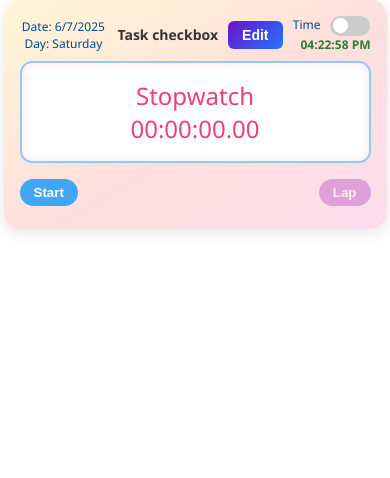
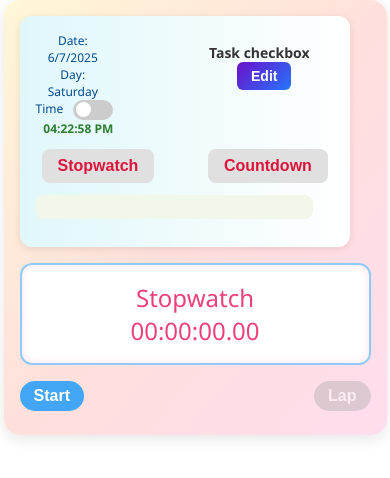
Before and after one commit to BRAJESWARG/task-tracker, a React (Create React App) app: page / in a window 390 px wide. Shown: the top 478 px of the page. Built offline with nearby package versions, Linux system fonts and the light colour scheme.

Commit message:
total countdown added

```diff
--- a/src/App.tsx
+++ b/src/App.tsx
@@ -1,6 +1,6 @@
 import React from 'react';
 import './App.css';
-import TaskTimerApp from './components/TaskTimerApp';
+import TaskTimerApp from './components/TaskTimerApp2';
 
 function App() {
   return (
--- a/src/components/CountdownTimer.css
+++ b/src/components/CountdownTimer.css
@@ -2,10 +2,12 @@
     text-align: center;
     padding: 1rem;
     background: linear-gradient(135deg, #c9d6ff, #e2e2e2);
-    border-radius: 12px;
+    border-radius: 50%;
     box-shadow: 0 4px 12px rgba(0, 0, 0, 0.2);
     max-width: 500px;
     margin: auto;
+    color: #f06292;
+
 }
 
 .time-selectors {
--- a/src/components/HeaderSection.css
+++ b/src/components/HeaderSection.css
@@ -1,10 +1,11 @@
 .header-section {
-  width: 100%;
+  width: 95%;
   padding: 16px;
   background: linear-gradient(to right, #e0f7fa, #fff);
   border-radius: 12px;
   box-shadow: 0 2px 8px rgba(0, 0, 0, 0.1);
   font-family: 'Segoe UI', Tahoma, Geneva, Verdana, sans-serif;
+  margin-bottom: 1rem;
 }
 
 .row {
@@ -59,6 +60,7 @@
 
 .mode-buttons button {
   background: #e0e0e0;
+  color: crimson;
   border: none;
   padding: 8px 16px;
   margin: 0 6px;
@@ -81,7 +83,7 @@
   background: #f1f8e9;
   border-radius: 8px;
   padding: 12px;
-  width: 100%;
+  width: 95%;
 }
 
 .task-history h3 {
--- a/src/components/HeaderSection.tsx
+++ b/src/components/HeaderSection.tsx
@@ -46,7 +46,6 @@ const HeaderSection: React.FC<HeaderSectionProps> = ({
     const toggleTimeFormat = () => setIs24HourFormat((prev) => !prev);
 
     return (
-        // <div className="header">
         <div className="header-section">
             <div className="row top-row">
                 <div className="date-info">
--- a/src/components/TaskTimerApp.css
+++ b/src/components/TaskTimerApp.css
@@ -1,7 +1,8 @@
 .task-timer-container {
   width: 35rem;
-  min-height: fit-content;
+  height: fit-content;
   padding: 1rem;
+  margin-bottom: 1rem;
   font-family: 'Segoe UI', Tahoma, Geneva, Verdana, sans-serif;
   background: linear-gradient(to bottom right, #fff7d6, #ffe0dc, #ffddee);
   border-radius: 1rem;
@@ -256,7 +257,16 @@ input:checked+.slider:before {
   .task-timer-container {
     aspect-ratio: 9 / 16;
     width: 90%;
-    min-height: fit-content;
+    /* min-height: fit-content; */
+  }
+
+  .header-section {
+    width: 85%;
+    margin-bottom: 1rem;
+  }
+
+  .task-history {
+    width: 85%;
   }
 
   .time-info {
```
